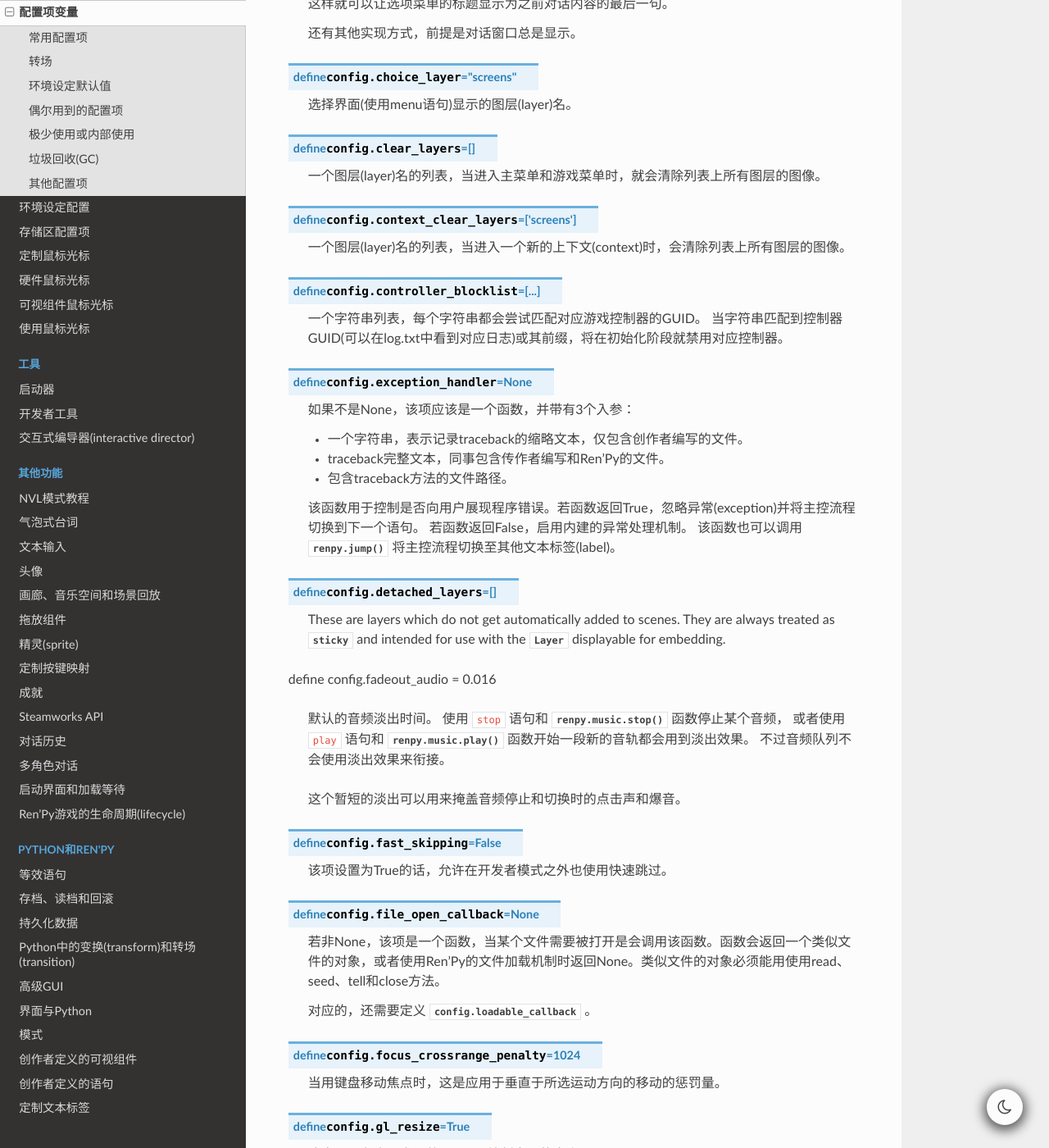
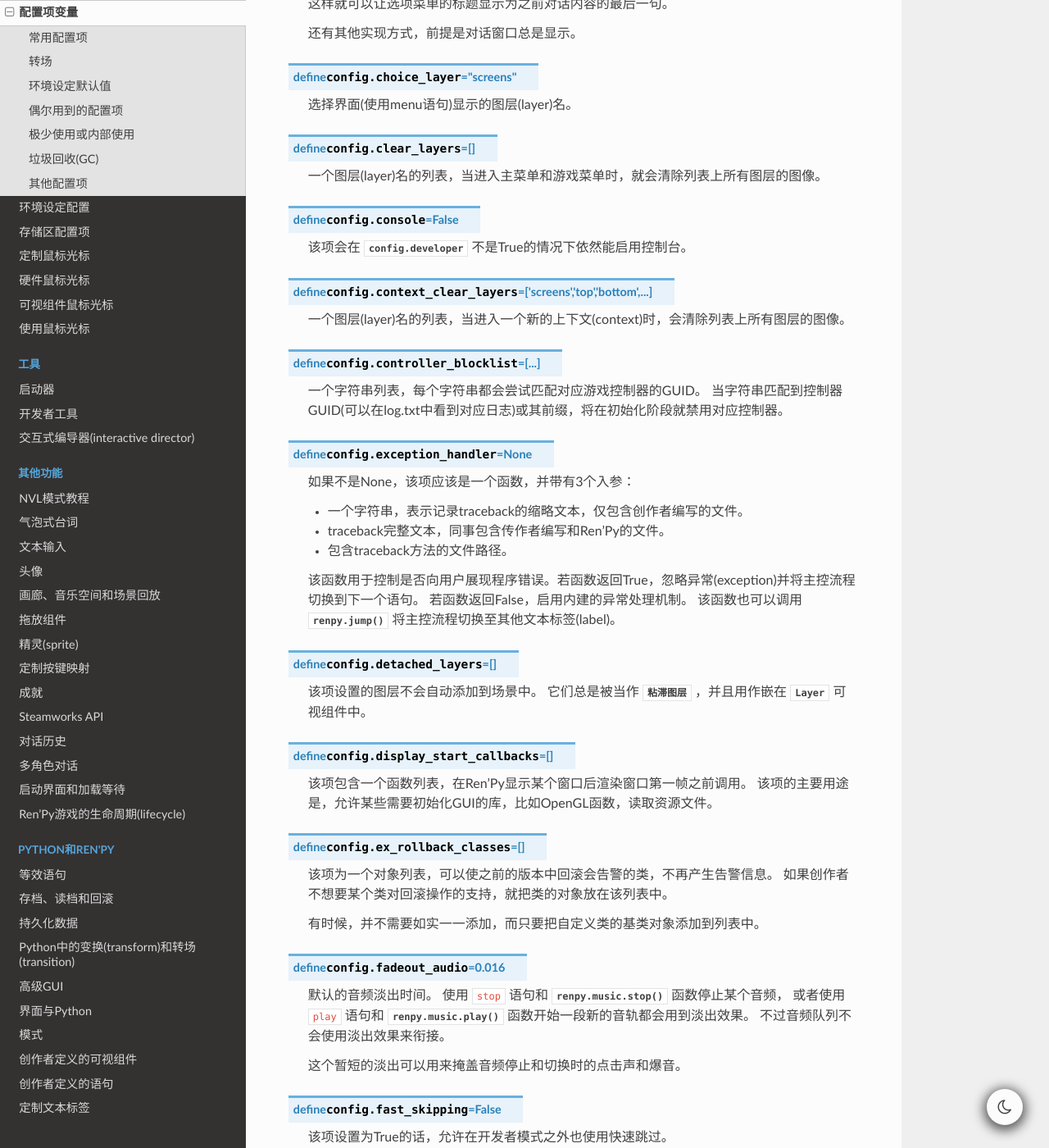
Before and after one commit to 3DMXM/Renpydoc-ranslate, a Sphinx documentation site: the page built from source/config.rst, in a window 1280 px wide and 1400 px high, scrolled down 22040 px. Shown: the whole window at 82% size. Built offline with Sphinx 7.4.7 and the Read the Docs theme 2.0.0, drawn with Linux system fonts in a browser that asks for light colours; the version number could not be read and is left out; some of the changed text lies outside the part shown.

Commit message:
Some update of config

```diff
--- a/source/config.rst
+++ b/source/config.rst
@@ -955,7 +955,11 @@
 
     一个图层(layer)名的列表，当进入主菜单和游戏菜单时，就会清除列表上所有图层的图像。
 
-.. var:: config.context_clear_layers = [ 'screens' ]
+.. var:: config.console = False
+
+    该项会在 :var:`config.developer` 不是True的情况下依然能启用控制台。
+
+.. var:: config.context_clear_layers = [ 'screens', 'top', 'bottom', ... ]
 
     一个图层(layer)名的列表，当进入一个新的上下文(context)时，会清除列表上所有图层的图像。
 
@@ -978,12 +982,22 @@
 
 .. var:: config.detached_layers = [ ]
 
-    These are layers which do not get automatically added to scenes.
-    They are always treated as :var:`sticky <config.sticky_layers>` and
-    intended for use with the :class:`Layer` displayable for embedding.
+    该项设置的图层不会自动添加到场景中。
+    它们总是被当作 :var:`粘滞图层 <config.sticky_layers>` ，并且用作嵌在 :class:`Layer` 可视组件中。
 
+.. var:: config.display_start_callbacks = [ ]
 
-define config.fadeout_audio = 0.016
+    该项包含一个函数列表，在Ren'Py显示某个窗口后渲染窗口第一帧之前调用。
+    该项的主要用途是，允许某些需要初始化GUI的库，比如OpenGL函数，读取资源文件。
+
+.. var:: config.ex_rollback_classes = [ ]
+
+    该项为一个对象列表，可以使之前的版本中回滚会告警的类，不再产生告警信息。
+    如果创作者不想要某个类对回滚操作的支持，就把类的对象放在该列表中。
+
+    有时候，并不需要如实一一添加，而只要把自定义类的基类对象添加到列表中。
+
+.. var:: config.fadeout_audio = 0.016
 
     默认的音频淡出时间。
     使用 ``stop`` 语句和 :func:`renpy.music.stop` 函数停止某个音频，
@@ -1006,6 +1020,11 @@
 
     当用键盘移动焦点时，这是应用于垂直于所选运动方向的移动的惩罚量。
 
+.. var:: config.gamedir = ...
+
+    游戏中 ``game/`` 目录的完整路径。该项是一个只读变量。
+    但不能保证所有文件都保存在该卢姆，尤其是在安卓之类的平台上。
+
 .. var:: config.gl_resize = True
 
     决定是否允许用户调整OpenGL绘制窗口的大小。
@@ -1013,6 +1032,10 @@
 .. var:: config.hard_rollback_limit = 100
 
     Ren'Py允许用会回滚的最大步数。该项设置为0则完全不允许回滚。我们不推荐这样做，因为回滚是用户错误使用跳过功能后，回看之前文本的有效途径。
+
+.. var:: config.help = None
+
+    :func:`Help` 行为的默认值。
 
 .. var:: config.help_screen = "help"
 
@@ -1040,7 +1063,7 @@
     若为True，也就是默认值，等效于每次通过对话、菜单输入和imagemap等互动行为之后都使用了 :ref:`with None <with-none>`
     语句。该项用于确保在转场之后旧的界面不再显示。
 
-.. var:: config.interact_callbacks = ...
+.. var:: config.interact_callbacks = [ ... ]
 
     一个(不带入参的)回调函数列表，当互动行为开始或重新开始时调用列表中的函数。
 
@@ -1060,7 +1083,7 @@
 
     该项配置给出了在Ren'Py脚本中jump和call脚本标签(label)时，重定向到其他脚本标签(label)的方法。例如，如果你需要添加一个“start”到“mystart”的映射关系，所有jump和call到“start”标签最终都会转到“mystart”。
 
-.. var:: config.layer_clipping = { }
+.. var:: config.layer_clipping = { ... }
 
     控制图层(layer)剪裁。这是一个从图层名称到(x, y, height, width)元组的映射关系，其中x和y的值是从图层左上角开始计算的坐标值，height和width是图层的高和宽。
 
@@ -1070,13 +1093,13 @@
 
     该项设置层叠式图像 ``offer_screen`` 特性的默认值。详见 :ref:`相关章节 <layeredimage-statement>` 。
 
-.. var:: config.layers = [ 'master', 'transient', 'screens', 'overlay' ]
+.. var:: config.layers = [ 'master', 'transient', 'screens', 'overlay', ... ]
 
-    该配置项是一个所有Ren'Py已知图层(layer)的列表，按这些图层在界面的显示顺序排列。(列表中第一个元素就是最底部的图层。)Ren'Py内部会使用“master”、“transient”、“screens”和“overlay”图层，所以这些图层应该总是保存在这个列表中。
+    该配置项是一个所有Ren'Py已知图层(layer)的列表，按这些图层在界面的显示顺序排列。(列表中第一个元素就是最底部的图层。)Ren'Py内部会使用“master”、“transient”、“screens”和“overlay”图层(未来可能还有其他图层)，所以这些图层应该总是保存在这个列表中。
 
     :func:`renpy.add_layer` 函数可以在不需要知道该配置项原始内容的情况下，新增图层到该列表。
 
-.. var:: config.lint_hooks = ...
+.. var:: config.lint_hooks = [ ... ]
 
     当lint工具运行时，不使用入参被调用的函数列表。这些函数用于检查脚本数据是否有错误，并在标准输出打印找到的错误(这种情况下使用Python的print语句就行)。
 
@@ -1088,6 +1111,10 @@
 
     若非None，该函数调用时带一个文件名。当文件可以加载时，函数返回True，否则返回False。这个函数可以跟
     :var:`config.file_open_callback` 或 :var:`config.missing_image_callback` 协同生效。
+
+.. var:: config.log = None
+
+    若非None，该项应该是一个文件名。通过 :ref:`say <say-statement>` 或 :doc:`menu <menus>` 语句展示给用户的文本都会记录在这个文件中。
 
 .. var:: config.log_width = 78
 
@@ -1127,7 +1150,8 @@
 
 .. var:: config.missing_image_callback = None
 
-    若非None，当加载图片失败时会调用这个函数。函数可能返回None，也可能返回一个图像操作器(manipulator)。如果返回的是图像操作器，可以使用图像操作器代替丢失的图片。
+    若非None，当加载图片失败时会调用这个函数。调用时会将文件名或缺失的图像传入该函数。
+    函数可能会返回None，也可能返回一个 :doc:`图像控制器 <im>`。如果返回的是图像控制器，可以使用图像控制器代替丢失的图片。
 
     创作者可能需要同时配置 :var:`config.loadable_callback` 的值，特别是使用 :func:`DynamicImage` 对象的情况。
 
@@ -1172,7 +1196,7 @@
 
     如果我们想要在 :ref:`with 语句 <with-statement>` 覆盖已显示图像就设置为True，如果我们想要在with语句中隐藏重叠部分就设置为False。
 
-.. var:: config.overlay_layers = [ 'overlay' ]
+.. var:: config.overlay_layers = [ 'overlay', ... ]
 
     该项是一个所有可覆盖图层(layer)的列表。可覆盖图层在overlay函数调用前会被清空。“overlay”图层应该总是放在这个列表中。
 
```
Also changed, not shown: other parts of source/config.rst (+3 -7 lines), source/displaying_images.rst (+12 -11 lines).
